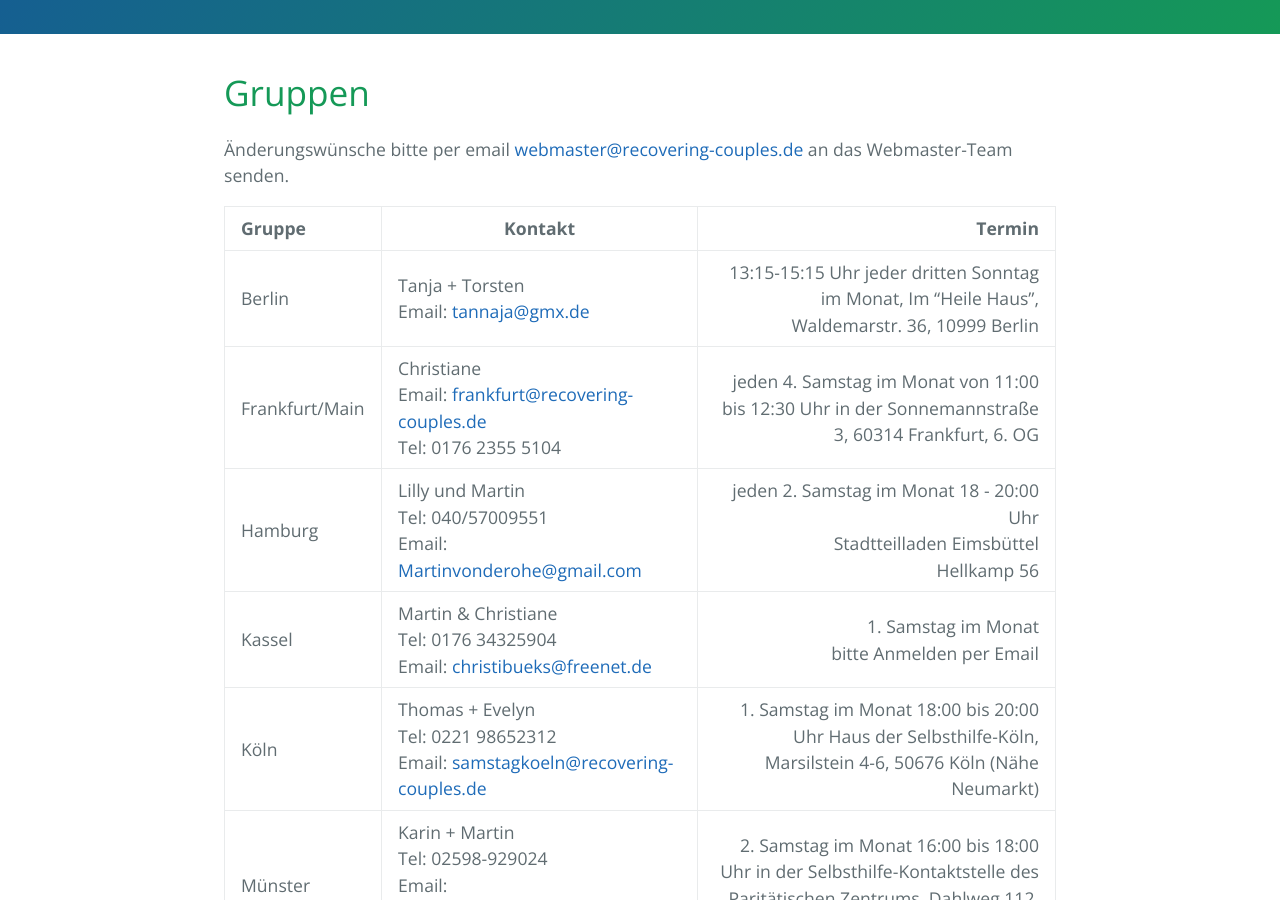
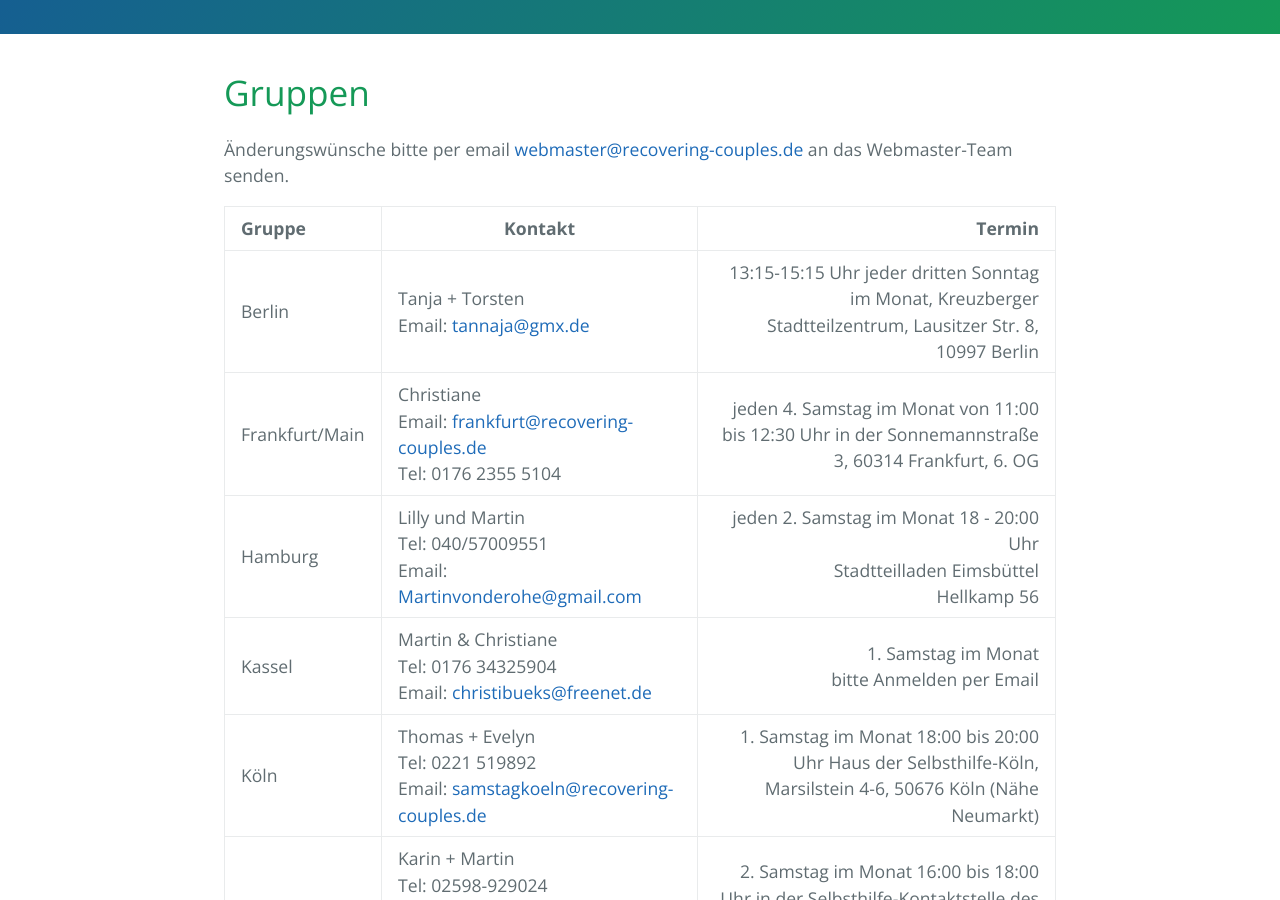
Before and after one commit to rcadeutschland/rcadeutschland.github.io, a Jekyll site: the page built from Gruppen.MD, in a window 1280 px wide and 900 px high, scrolled down 307 px. Built offline with Jekyll 4.4.1, drawn with Linux system fonts in a browser that asks for light colours; nearby versions of some CDN libraries.

Commit message:
Update Gruppen.MD

```diff
--- a/Gruppen.MD
+++ b/Gruppen.MD
@@ -8,11 +8,11 @@ title: RCA Gruppen
 
 | Gruppe | Kontakt | Termin                       |
 |:------ | ------- | ---------------------------: |
-| Berlin | Tanja + Torsten<br>Email: <tannaja@gmx.de> |  13:15-15:15 Uhr jeder dritten Sonntag im Monat, Im "Heile Haus", Waldemarstr. 36, 10999 Berlin |
+| Berlin | Tanja + Torsten<br>Email: <tannaja@gmx.de> |  13:15-15:15 Uhr jeder dritten Sonntag im Monat, Kreuzberger Stadtteilzentrum, Lausitzer Str. 8, 10997 Berlin |
 | Frankfurt/Main | Christiane<br>Email: <frankfurt@recovering-couples.de><br>Tel: 0176 2355 5104 | jeden 4. Samstag im Monat  von 11:00 bis 12:30 Uhr  in der Sonnemannstraße 3,  60314 Frankfurt, 6. OG |
 | Hamburg | Lilly und Martin<br>Tel: 040/57009551<br>Email: <Martinvonderohe@gmail.com> | jeden 2. Samstag im Monat 18 - 20:00 Uhr<br>Stadtteilladen Eimsbüttel<br>Hellkamp 56 |
 | Kassel | Martin & Christiane<br>Tel: 0176 34325904<br>Email: <christibueks@freenet.de> | 1. Samstag im Monat<br> bitte Anmelden per Email |
-| Köln | Thomas + Evelyn<br>Tel: 0221 98652312<br>Email: <samstagkoeln@recovering-couples.de> | 1. Samstag im Monat 18:00 bis 20:00 Uhr Haus der Selbsthilfe-Köln, Marsilstein 4-6, 50676 Köln (Nähe Neumarkt) |
+| Köln | Thomas + Evelyn<br>Tel: 0221 519892<br>Email: <samstagkoeln@recovering-couples.de> | 1. Samstag im Monat 18:00 bis 20:00 Uhr Haus der Selbsthilfe-Köln, Marsilstein 4-6, 50676 Köln (Nähe Neumarkt) |
 | Münster | Karin + Martin<br>Tel: 02598-929024<br>Email: <samstagmuenster@recovering-couples.de> | 2. Samstag im Monat 16:00 bis 18:00 Uhr  in der Selbsthilfe-Kontaktstelle des Paritätischen Zentrums, Dahlweg 112, 48153 Münster |
 | Online-Meeting | Sabine und Matthias:<br><online.samstag@recovering-couples.de> | 3. Samstag im Monat via Google Hangout: 18-20 Uhr [Zur Teilnahme braucht ihr eine gmail-Adresse und eine <a href="mailto:thomas.karl.richter@gmail.com?subject=[Anmeldung RCA-Onlinemeeting]">Einladung</a>.] |
 | Stuttgart | Resi + Rudolf<br>Tel.: 0711-12025357<br>Email: <stuttgart@recovering-couples.de> | 3. Sonntag im Monat 19:00 - 21:00 Uhr in der AWO-Begegnungsstätte Stuttgart, Raum 3, Ostendstraße 83, 70188 Stuttgart<br> *bitte vorher anrufen!* |
```
